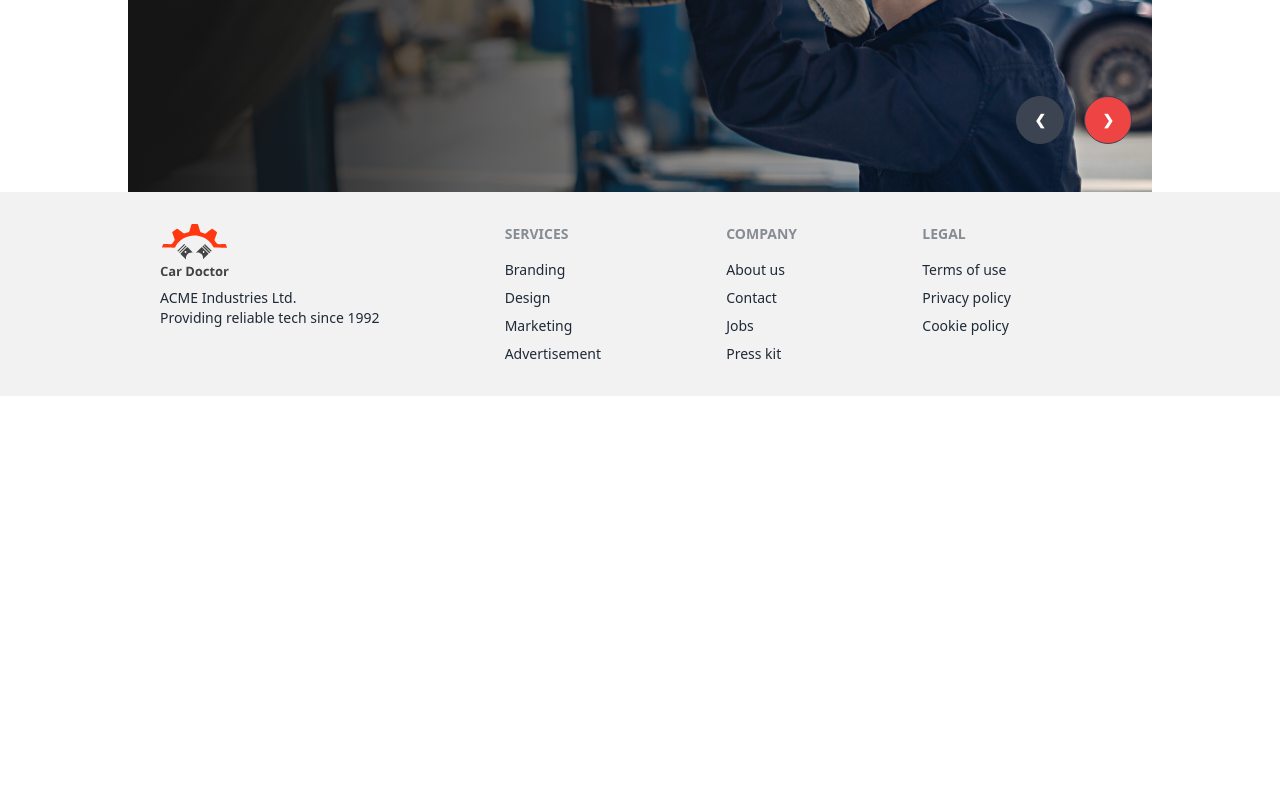
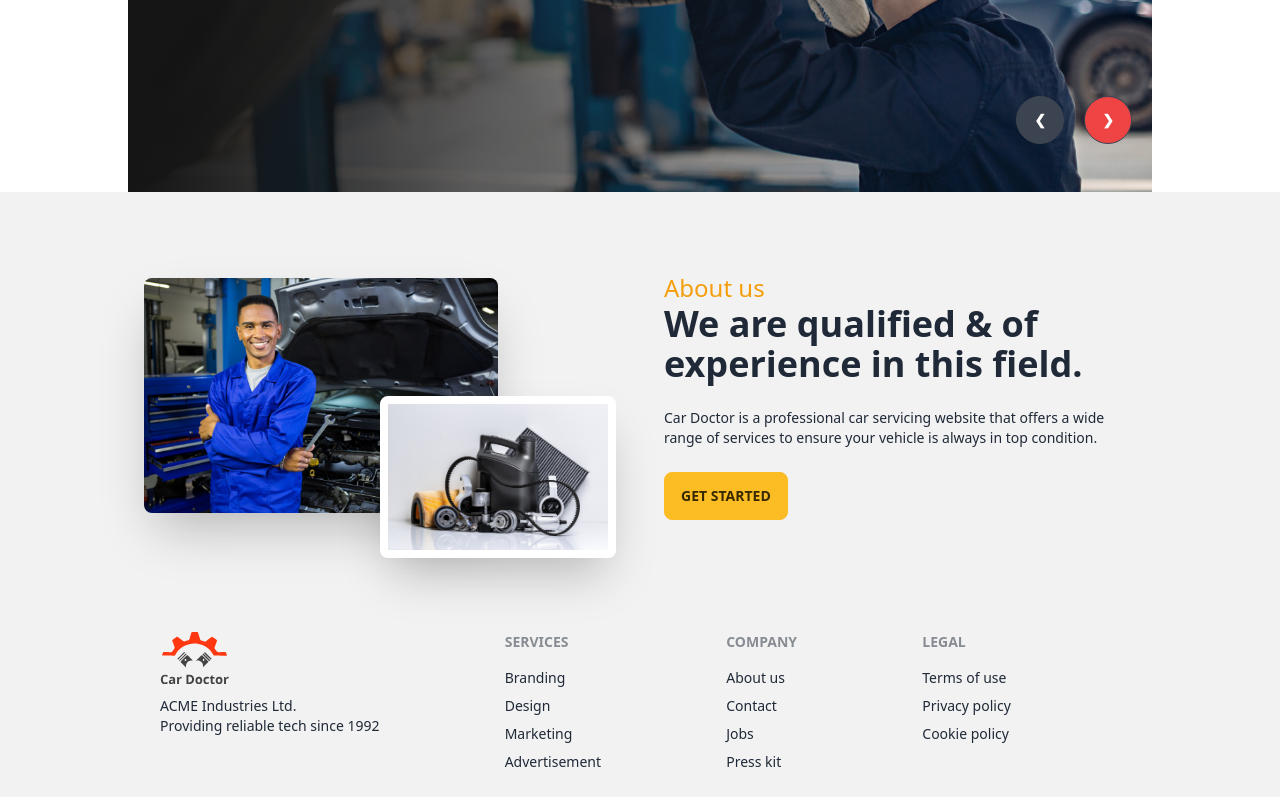
Before and after one commit to Sayemhaque/Car-Doctor-client, a React (Vite) app: page / in a window 1280 px wide. Shown: the part 580-1377 px from the top of the page. Before the commit the page ends 976 px from the top, so only its background shows below. Built offline with nearby package versions, Linux system fonts and the light colour scheme.

Commit message:
About page added

```diff
--- /dev/null
+++ b/src/components/About/About.jsx
@@ -0,0 +1,22 @@
+import Person from "../../assets/images/about_us/person.jpg"
+import Parts from "../../assets/images/about_us/parts.jpg"
+const About = () => {
+    return (
+        <div className="hero py-16  bg-base-200">
+  <div className="hero-content flex-col gap-12 lg:flex-row md:max-w-5xl mx-auto">
+   <div className="lg:w-1/2 relative">
+   <img src={Person} className="w-3/4 rounded-lg shadow-2xl" />
+   <img src={Parts} className="w-1/2 border-8 border-white rounded-lg shadow-2xl absolute right-0 top-1/2" />
+   </div>
+    <div className="lg:w-1/2 mt-12 md:mt-0">
+        <h3 className="text-2xl text-amber-500">About us</h3>
+      <h1 className="text-4xl font-bold">We are qualified & of experience in this field.</h1>
+      <p className="py-6 text-sm">Car Doctor is a professional car servicing website that offers a wide range of services to ensure your vehicle is always in top condition.</p>
+      <button className="btn btn-warning">Get Started</button>
+    </div>
+  </div>
+</div>
+    );
+};
+
+export default About;
--- a/src/pages/Home.jsx
+++ b/src/pages/Home.jsx
@@ -1,3 +1,4 @@
+import About from "../components/About/About";
 import Banner from "../components/Banner/Banner";
 
 
@@ -5,6 +6,7 @@ const Home = () => {
     return (
         <div>
            <Banner/>
+           <About/>
         </div>
     );
 };
```
